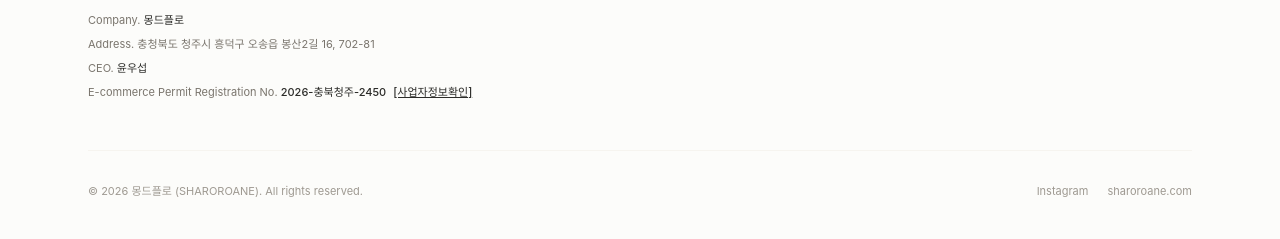
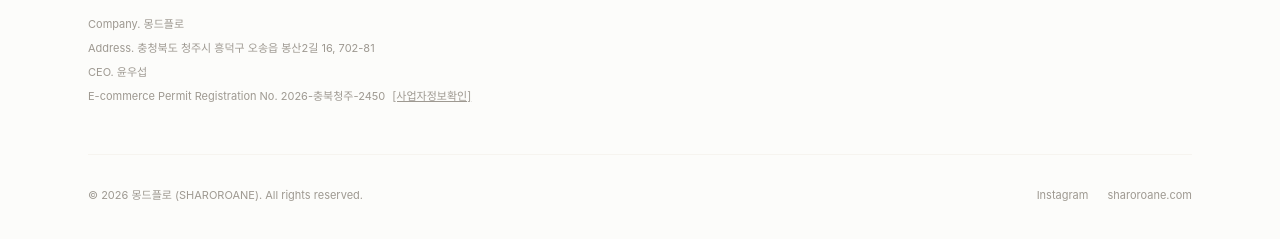
Before and after one commit to mondeflow/Sharoroane, a plain HTML site: page index.html in a window 1280 px wide. Shown: the part 3710-3949 px from the top of the page. Drawn offline with nearby package versions, Linux system fonts and the light colour scheme; a web font is replaced by a local one.

Commit message:
Unify footer corporate text color and line spacing to Deeponde subtle muted tone

```diff
--- a/index.html
+++ b/index.html
@@ -331,17 +331,17 @@
           무향료 미니멀 스킨케어 브랜드 샤로로앙 (SHAROROANE).
         </p>
 
-        <!-- Corporate & FTC Info -->
-        <div class="pt-2 space-y-1.5 text-[11px] leading-relaxed text-brand-muted font-normal">
-          <div>Company. <span class="text-brand-charcoal font-medium">몽드플로</span></div>
+        <!-- Corporate & FTC Info (Deeponde Unified Muted Tone & Exact Spacing) -->
+        <div class="pt-3 space-y-1.5 text-[11px] leading-relaxed text-[#9E9991] font-normal">
+          <div>Company. 몽드플로</div>
           <div>Address. 충청북도 청주시 흥덕구 오송읍 봉산2길 16, 702-81</div>
-          <div>CEO. <span class="text-brand-charcoal font-medium">윤우섭</span></div>
+          <div>CEO. 윤우섭</div>
           <div>
-            E-commerce Permit Registration No. <span class="text-brand-charcoal font-medium">2026-충북청주-2450</span>
+            E-commerce Permit Registration No. 2026-충북청주-2450
             <a
               href="#none"
               onclick="window.open('https://www.ftc.go.kr/bizCommPop.do?wrkr_no=1642401987', 'bizCommPop', 'width=750, height=950, scrollbars=yes'); return false;"
-              class="underline hover:text-brand-dark text-brand-charcoal font-medium ml-1"
+              class="underline hover:text-brand-dark text-[#9E9991] ml-1 transition-colors"
             >
               [사업자정보확인]
             </a>
```
